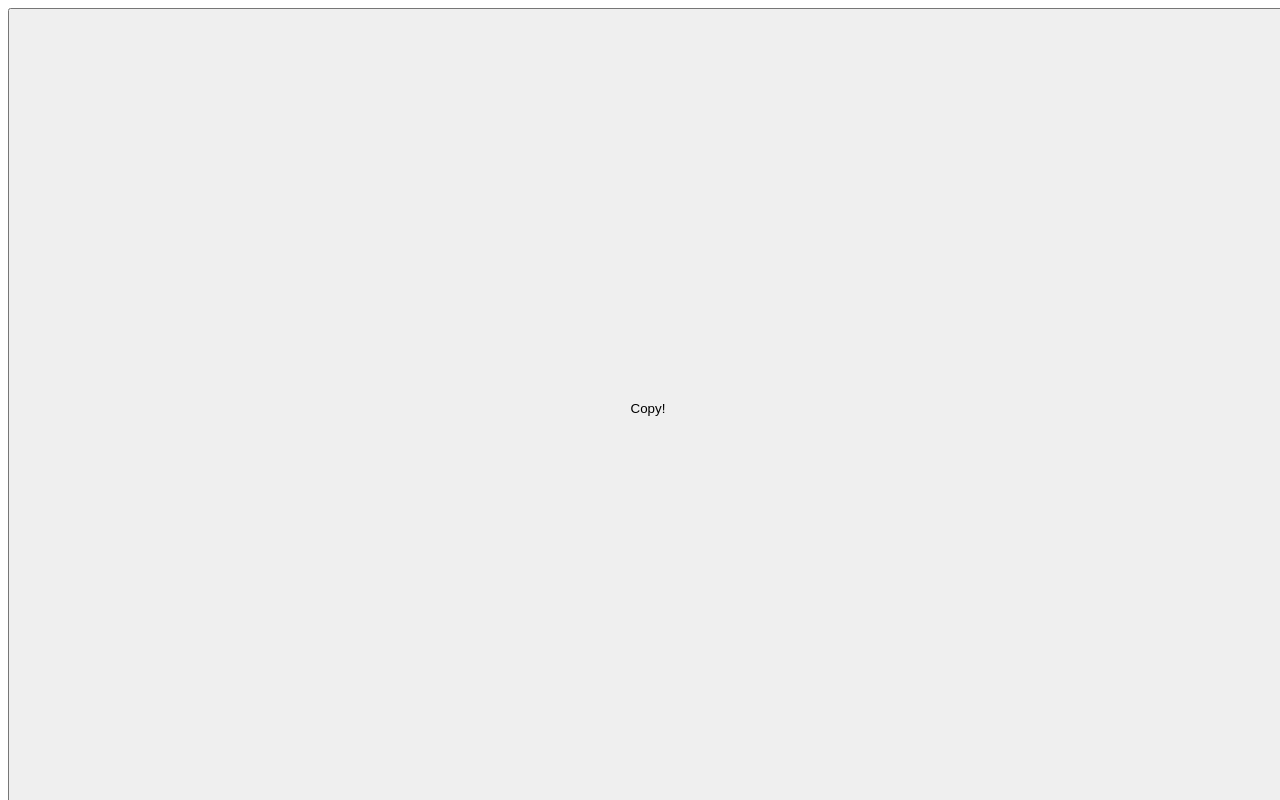
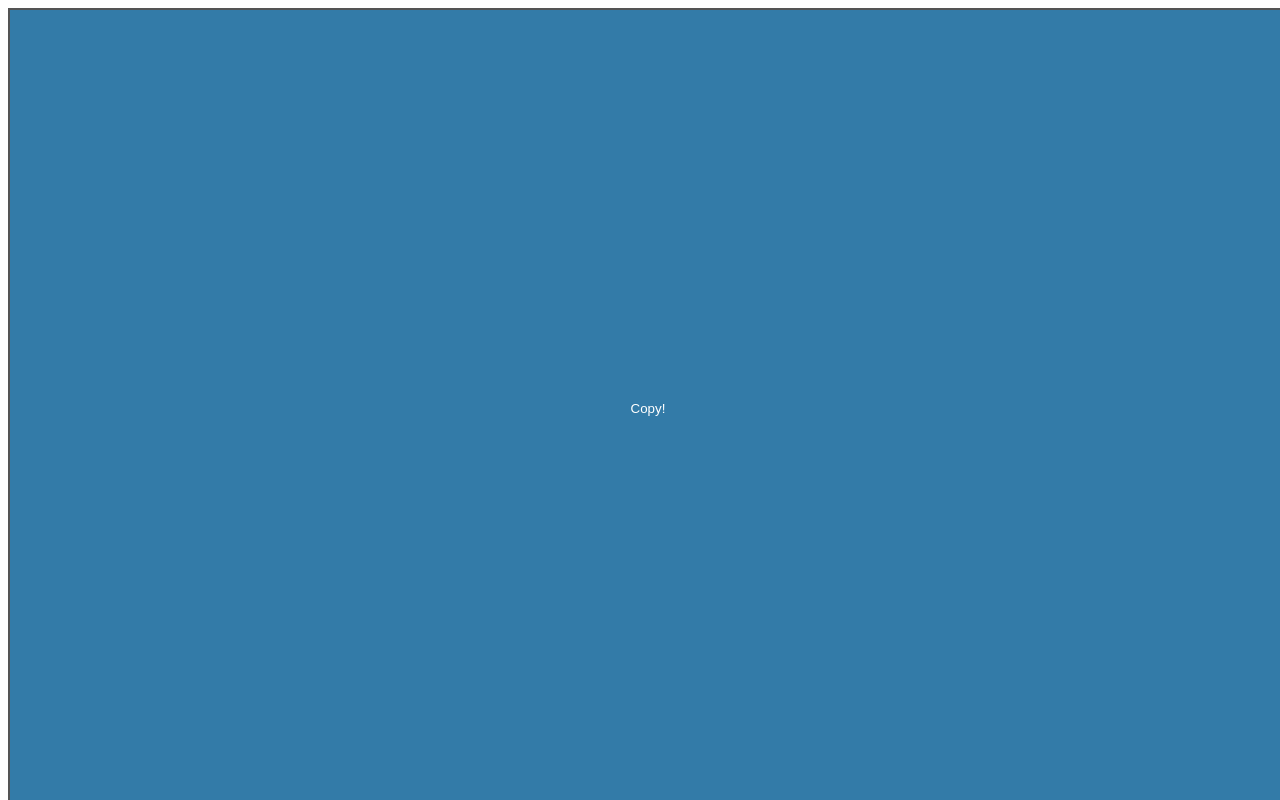
Before and after one commit to zhyu/gbf_raid_bot, a plain HTML site: page index.html in a window 1280 px wide. Drawn offline with Linux system fonts and the light colour scheme; some packages are replaced by stand-ins of ours; a script that the page names is missing.

Commit message:
feat: update button style

```diff
--- a/index.html
+++ b/index.html
@@ -12,6 +12,9 @@
           .btn {
             width: 100%;
             height: 100%;
+            color: #fff!important;
+            background-color: #337BA8!important;
+            display:block;
           }
         </style>
         <script src="https://cdnjs.cloudflare.com/ajax/libs/clipboard.js/1.6.0/clipboard.min.js"></script>
```
